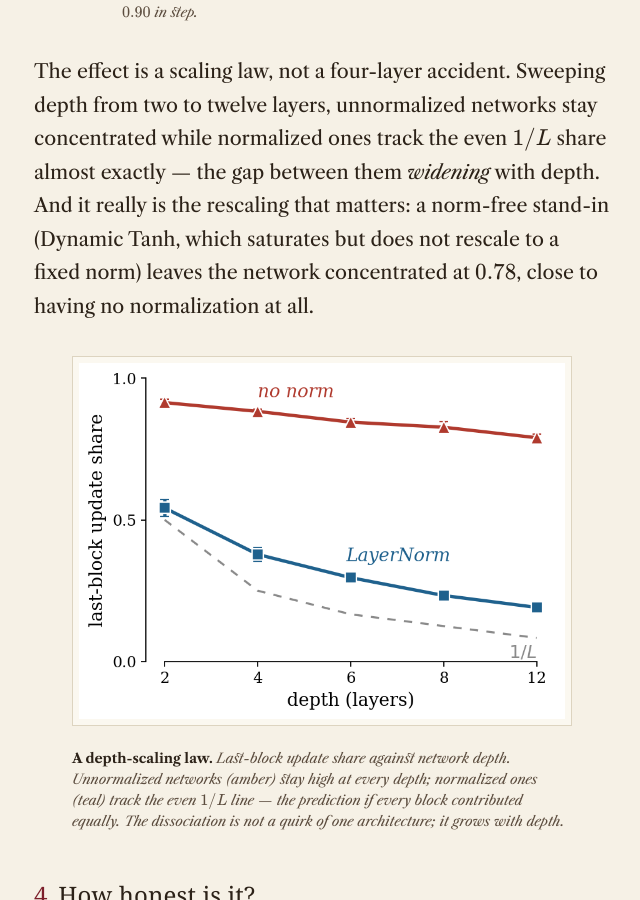
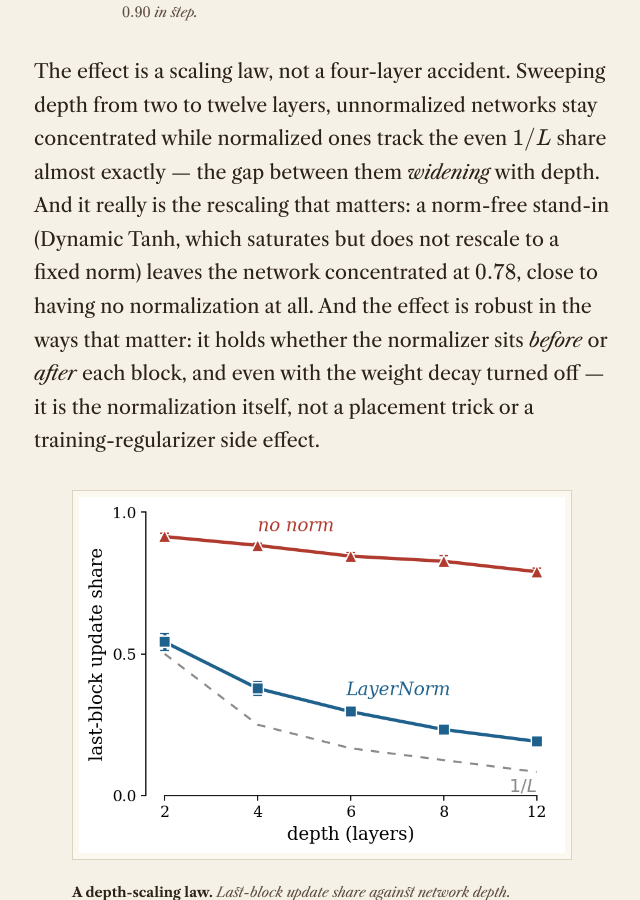
Before and after one commit to akyrillidis/aiowls, a Jekyll site: the page which_layer_runs_the_program.html, which Jekyll copies as it is, in a window 1280 px wide and 900 px high, scrolled down 4736 px. Shown: the whole window, without its empty margins (318-958 px from the left). Built offline with Jekyll 4.4.1, drawn with Linux system fonts in a browser that asks for light colours; some web fonts are replaced.

Commit message:
Correct Phase 1 blog: weight-space test is the wrong tool, not a magnitude artifact; add Phase 2 robustness kicker (post-LN + wd=0)
Co-Authored-By: Claude Opus 4.8 (1M context) <noreply@anthropic.com>

```diff
--- a/can_we_train_a_computer.html
+++ b/can_we_train_a_computer.html
@@ -11,7 +11,7 @@
 <meta property="og:type" content="article" />
 <meta name="twitter:card" content="summary_large_image">
 <meta name="twitter:title" content="Can We Train a Computer? Two Ways to Point at a Memory">
-<meta name="twitter:description" content="Two transformers run the same one-instruction computer perfectly. One was wired by hand, one was trained. They point at memory through different internal codes — and that gap is what fools the standard 'same algorithm?' test.">
+<meta name="twitter:description" content="Two transformers run the same one-instruction computer perfectly. One was wired by hand, one was trained. They point at memory through different internal codes — but the standard 'same algorithm?' test is the wrong tool: it flags even two separately-trained networks as different. Looking inside settles it.">
 <meta name="twitter:image" content="https://akyrillidis.github.io/aiowls/assets/img/ctac_kmatrix.png">
 <title>Can We Train a Computer? Two Ways to Point at a Memory &middot; AI-OWLS</title>
 
@@ -126,7 +126,9 @@
     programs it never saw. So we have two networks that compute the same function. Do they work the same way?
     A weight-space test says &ldquo;different algorithm.&rdquo; A mechanistic probe says &ldquo;same
     family.&rdquo; The answer is that gradient descent found a more <em>perpendicular</em> internal code for
-    pointing at memory &mdash; and that magnitude gap, not any real disagreement, is what fools the first test.</p>
+    pointing at memory &mdash; the same function through different-looking weights. The weight-space test mistakes
+    that for a real disagreement, but it is the wrong tool: it calls even two <em>separately-trained</em> networks
+    &ldquo;different.&rdquo; Looking inside is what settles it.</p>
   </div>
 
   <h2><span class="num">1</span>A computer with one instruction</h2>
--- a/which_layer_runs_the_program.html
+++ b/which_layer_runs_the_program.html
@@ -223,7 +223,9 @@
   networks stay concentrated while normalized ones track the even \(1/L\) share almost exactly &mdash; the gap
   between them <em>widening</em> with depth. And it really is the rescaling that matters: a norm-free stand-in
   (Dynamic Tanh, which saturates but does not rescale to a fixed norm) leaves the network concentrated at
-  \(0.78\), close to having no normalization at all.</p>
+  \(0.78\), close to having no normalization at all. And the effect is robust in the ways that matter: it holds
+  whether the normalizer sits <em>before</em> or <em>after</em> each block, and even with the weight decay turned
+  off &mdash; it is the normalization itself, not a placement trick or a training-regularizer side effect.</p>
 
   <figure>
     <img src="assets/img/p2_scaling.png" alt="Last-block update share versus depth, 2 to 12 layers. Unnormalized networks stay high (0.79-0.91); normalized networks track the 1/L line closely.">
```
